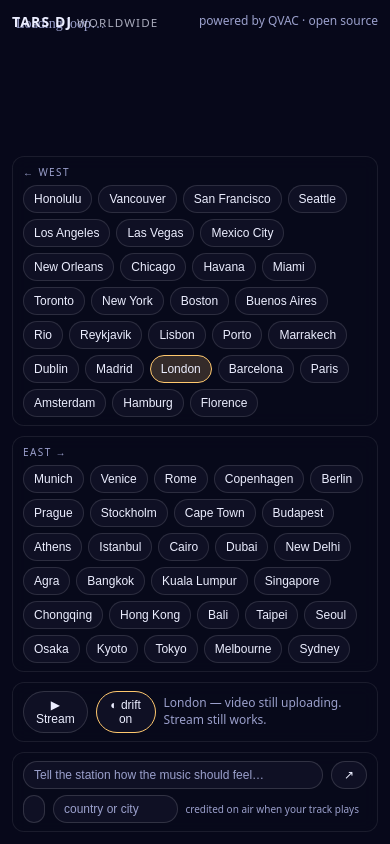
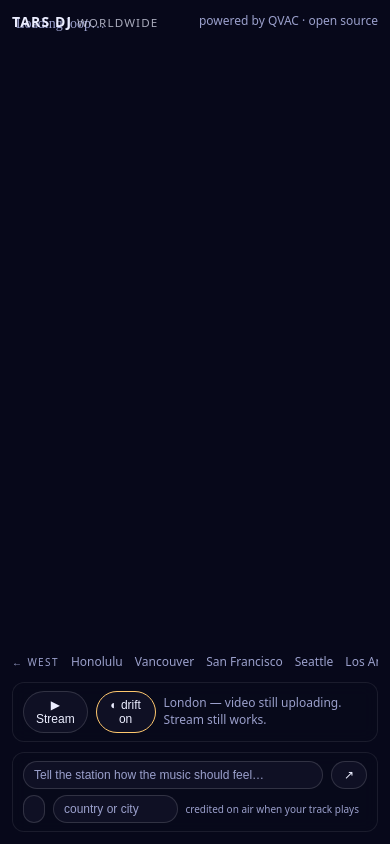
Before and after one commit to fraserbrownirl/tars-dj, a website built with Vite: page index.html in a window 390 px wide. Built offline with nearby package versions, Linux system fonts and the light colour scheme; files whose address does not match are found by name.

Commit message:
picker: vertical edge columns, text-only cities
Pills were too heavy: cities are now bare text (11.5px, muted, accent +
▸ marker when active) in two fixed columns pinned to the screen edges —
west left, east right, 28 cities spread full height with space-evenly.
Pointer-events only on the column boxes; canvas stays clickable between.
Bottom strip keeps just the player (with drift) and the wish form.

Responsive fallback: under 760px wide or 560px tall (28 rows at >=14px
can't fit) the picker drops back into the bottom flow as one
horizontally-scrollable text row above the player — chosen over a hide/
show toggle: no extra state, no button, nothing to break.

```diff
--- a/src/style.css
+++ b/src/style.css
@@ -10,15 +10,27 @@ html,body{margin:0;height:100%;overflow:hidden;background:var(--bg);color:var(--
 .hud-links a{color:var(--muted);text-decoration:none}
 .hud-links a:hover{color:var(--text)}
 .controls{position:fixed;left:12px;right:12px;bottom:12px;z-index:10;display:flex;flex-direction:column;gap:10px}
-.city-picker{display:grid;grid-template-columns:1fr 1fr;gap:10px}
-.city-col{display:flex;gap:6px;flex-wrap:wrap;align-content:flex-start;padding:8px 10px;border-radius:12px;background:var(--panel);backdrop-filter:blur(8px);border:1px solid rgba(255,255,255,.08)}
-.city-col:last-child{justify-content:flex-end}
-.city-col-label{flex:0 0 100%;font-size:10px;letter-spacing:.14em;text-transform:uppercase;color:var(--muted)}
-.city-col:last-child .city-col-label{text-align:right}
-@media (max-width:760px){.city-picker{grid-template-columns:1fr}.city-col:last-child{justify-content:flex-start}.city-col:last-child .city-col-label{text-align:left}}
-.city-picker button{padding:6px 10px;border-radius:999px;border:1px solid rgba(255,255,255,.12);background:#0f1024;color:var(--text);cursor:pointer;font-size:12px}
-.city-picker button.active{border-color:var(--accent);background:rgba(255,200,110,.18)}
-.city-picker button:hover{border-color:rgba(255,255,255,.3)}
+/* City picker: vertical edge columns (west left, east right), text-only
+   cities — no pills. Fixed out of flow; pointer-events only on the column
+   boxes so the canvas stays clickable between them. */
+.city-picker{position:fixed;top:52px;bottom:150px;left:14px;right:14px;z-index:10;display:flex;justify-content:space-between;pointer-events:none}
+.city-col{display:flex;flex-direction:column;justify-content:space-evenly;pointer-events:auto}
+.city-col:last-child{align-items:flex-end}
+.city-col-label{font-size:10px;letter-spacing:.14em;text-transform:uppercase;color:var(--muted);margin-bottom:6px}
+.city-picker button{appearance:none;background:none;border:none;padding:0;font-family:inherit;font-size:11.5px;line-height:1.3;color:var(--muted);cursor:pointer;text-align:left}
+.city-col:last-child button{text-align:right}
+.city-picker button:hover{color:var(--text)}
+.city-picker button.active{color:var(--accent)}
+.city-picker button.active::before{content:"▸ "}
+/* Fallback (narrow or short viewports that can't fit 28 rows ≥14px):
+   back in the bottom flow above the player as one horizontally-scrollable
+   text row — no toggle to build or hide behind. */
+@media (max-width:760px),(max-height:560px){
+  .city-picker{position:static;pointer-events:auto;gap:18px;overflow-x:auto;padding:2px 0}
+  .city-col,.city-col:last-child{flex-direction:row;align-items:center;gap:12px;flex:none}
+  .city-col-label{margin:0;flex:none}
+  .city-picker button{white-space:nowrap;font-size:12px}
+}
 .player{display:flex;gap:8px;align-items:center;padding:8px 10px;border-radius:12px;background:var(--panel);backdrop-filter:blur(8px);border:1px solid rgba(255,255,255,.08)}
 .player button{padding:6px 12px;border-radius:999px;border:1px solid rgba(255,255,255,.14);background:#0f1024;color:var(--text);cursor:pointer;font-size:12px}
 .player button:hover{border-color:var(--accent)}
```
